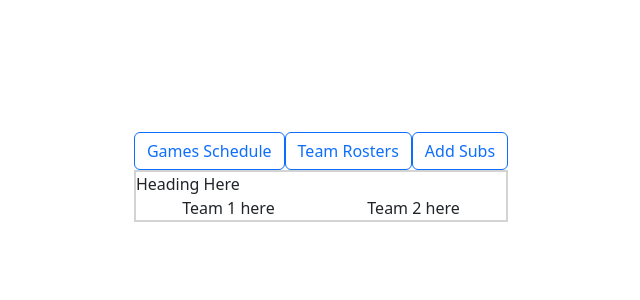
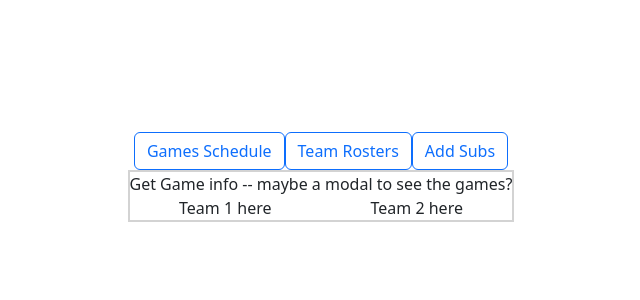
Before and after one commit to MWSequeira/final-project, a React (Vite) app: page /team-roster in a window 1280 px wide. Shown: the top 300 px of the page, without its empty margins (319-959 px from the left). Built offline with nearby package versions, Linux system fonts and the light colour scheme.

Commit message:
Another try. Try again tomorrow

```diff
--- a/src/components/GamesListPage.tsx
+++ b/src/components/GamesListPage.tsx
@@ -16,11 +16,6 @@ function GamesListPage( {gameSched,
   selectedGame,
   setSelectedGame}: GamesListProps) {
 
-  // select a game
-  const selectGame = (idToSelect: number) => {
-    setSelectedGame(gameSched.filter(game => game.gameId === idToSelect))
-    console.log(selectedGame)
-  }
 
   return (
     <div className="gamesList">
@@ -30,7 +25,6 @@ function GamesListPage( {gameSched,
       <h1>Schedule of Games</h1>
       {gameSched.map(game => <div key={game.gameId}>
         <p>
-        <Button onClick={selectGame(game.gameId)}>Choose</Button>
         <b>Game {game.gameId}</b> on {game.date} at {game.time} &mdash; <b>{game.team1}</b> vs <b>{game.team2}</b>
         </p>
 
--- a/src/components/TeamRosterPage.tsx
+++ b/src/components/TeamRosterPage.tsx
@@ -29,6 +29,12 @@ function TeamRosterPage( { teams,
   selectedTeam,
   setSelectedTeam }: TeamRosterPageProps) {
 
+  // select a game
+  const selectGame = (idToSelect: number) => {
+    setSelectedGame(gameSched.filter(game => game.gameId === idToSelect))
+    console.log(idToSelect)
+  }
+
 
   // const team1Roster:PlayerType[] = allPlayers.filter(player => player.teamName === selectedGame[0].team1)
   // const team2Roster:PlayerType[] = allPlayers.filter(player => player.teamName === selectedGame[0].team2)
@@ -38,7 +44,7 @@ function TeamRosterPage( { teams,
     <div className='teamRosterPage'>
       <Container>
         <Row>
-          Heading Here
+          Get Game info -- maybe a modal to see the games?
         </Row>
         <Row>
           <Col>
```
